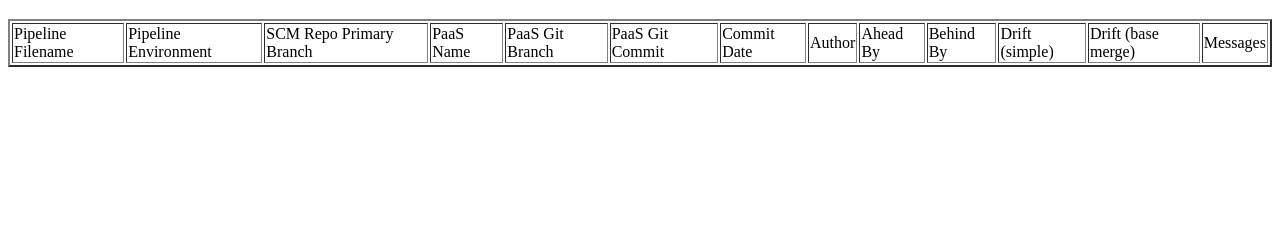
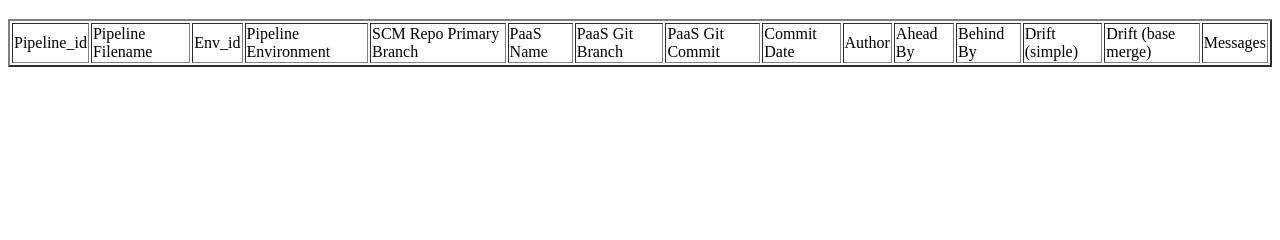
Before and after one commit to uktrade/cf-app-version-checker, a Django app: page / in a window 1280 px wide. Shown: the part 83-323 px from the top of the page. Run offline with Django 4.2, Linux system fonts and the light colour scheme; data that the repository does not hold is empty.

Commit message:
Add record IDs to table.

```diff
--- a/checker/templates/home.html
+++ b/checker/templates/home.html
@@ -8,7 +8,9 @@ Last scan time: <b>{{ last_scan_time }}</b>
 
 <table border="2" >
 <tr>
+    <td>Pipeline_id</td>
     <td>Pipeline Filename</td>
+    <td>Env_id</td>
     <td>Pipeline Environment</td>
     <td>SCM Repo Primary Branch</td>
     <td>PaaS Name</td>
@@ -24,7 +26,9 @@ Last scan time: <b>{{ last_scan_time }}</b>
 </tr>
 {% for pipeline_env in pipeline_envs %}
 <tr>
+    <td>{{ pipeline_env.config_id_fk.id }}</td>
     <td>{{ pipeline_env.config_id_fk.config_filename }}</td>
+    <td>{{ pipeline_env.id }}</td>
     <td>{{ pipeline_env.config_env }}</td>
     <td>{{ pipeline_env.config_id_fk.scm_repo_primary_branch_name }}</td>
     <td>{{ pipeline_env.cf_full_name }}</td>
```
